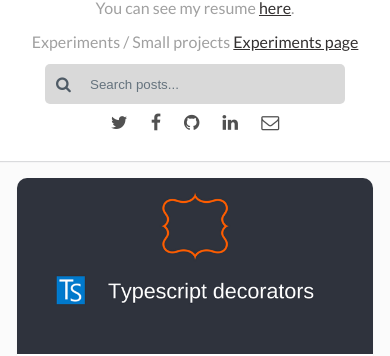
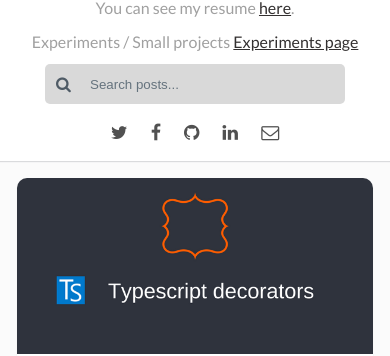
Before and after one commit to flipio/flipio.github.io, a Jekyll site: the page built from index.html, in a window 390 px wide. Shown: the part 265-621 px from the top of the page. Built offline with Jekyll 4.4.1, drawn with Linux system fonts in a browser that asks for light colours; the list of posts is cut into pages by our own code.

Commit message:
responsiv fix

```diff
--- a/assets/css/main.css
+++ b/assets/css/main.css
@@ -2022,8 +2022,8 @@ a.newer-posts:hover {
     -webkit-box-shadow: 0 1px 1px 0 rgba(31, 35, 46, 0.15);
             box-shadow: 0 1px 1px 0 rgba(31, 35, 46, 0.15);
   }
-  .sidebar footer {
-    margin-bottom: 10px;
+  .sidebar footer .contact {
+    margin: 10px 0 0 0;
   }
   .about {
     text-align: center;
--- a/assets/sass/_media.scss
+++ b/assets/sass/_media.scss
@@ -35,7 +35,9 @@
     box-shadow: 0 1px 1px 0 rgba(31, 35, 46, .15);
 
     footer {
-      margin-bottom: 10px;
+      .contact {
+        margin: 10px 0 0 0;
+      }
     }
 
   }
```
